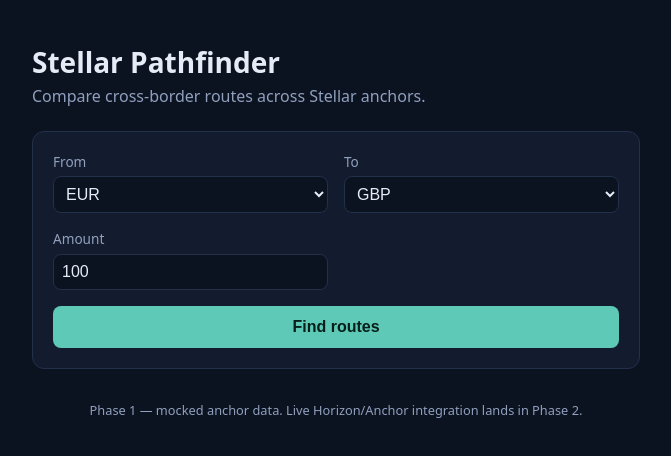
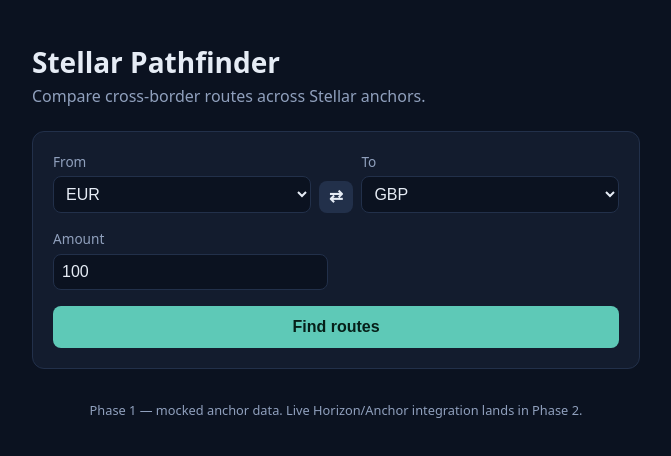
Before and after one commit to BreachDirect/stellar-pathfinder, a React (Vite) app: page / in a window 1280 px wide. Shown: the top 456 px of the page, without its empty margins (304-975 px from the left). Built offline with nearby package versions, Linux system fonts and the light colour scheme.

Commit message:
feat: add swap button to flip source/destination currencies (#13)
One click swaps fromCurrency and toCurrency in RemittanceForm via a
⇄ button placed between the two selects, instead of manually
reselecting both.

```diff
--- a/src/components/RemittanceForm.jsx
+++ b/src/components/RemittanceForm.jsx
@@ -10,6 +10,12 @@ export default function RemittanceForm({ currencies, onSubmit }) {
   const [toCurrency, setToCurrency] = useState(currencies[1] ?? '')
   const [amount, setAmount] = useState('100')
   const [error, setError] = useState(null)
+
+  function handleSwap() {
+    setFromCurrency(toCurrency)
+    setToCurrency(fromCurrency)
+    setError(null)
+  }
 
   function handleSubmit(e) {
     e.preventDefault()
@@ -34,6 +40,7 @@ export default function RemittanceForm({ currencies, onSubmit }) {
 
   return (
     <form className="remittance-form" onSubmit={handleSubmit}>
+      <div className="currency-fields">
         <div className="field">
           <label htmlFor="fromCurrency">From</label>
           <select
@@ -49,6 +56,16 @@ export default function RemittanceForm({ currencies, onSubmit }) {
           </select>
         </div>
 
+        <button
+          type="button"
+          className="swap-button"
+          onClick={handleSwap}
+          aria-label="Swap source and destination currency"
+          title="Swap source and destination"
+        >
+          ⇄
+        </button>
+
         <div className="field">
           <label htmlFor="toCurrency">To</label>
           <select id="toCurrency" value={toCurrency} onChange={(e) => setToCurrency(e.target.value)}>
@@ -58,6 +75,7 @@ export default function RemittanceForm({ currencies, onSubmit }) {
               </option>
             ))}
           </select>
+        </div>
       </div>
 
       <div className="field">
--- a/src/styles.css
+++ b/src/styles.css
@@ -81,6 +81,33 @@ header h1 {
 
 .remittance-form button:hover {
   opacity: 0.9;
+}
+
+.currency-fields {
+  grid-column: 1 / -1;
+  display: grid;
+  grid-template-columns: 1fr auto 1fr;
+  align-items: end;
+  gap: 0.5rem;
+}
+
+.currency-fields .swap-button {
+  grid-column: auto;
+  align-self: end;
+  background: var(--border);
+  color: var(--text);
+  border: none;
+  border-radius: 8px;
+  padding: 0.5rem 0.65rem;
+  font-size: 1.05rem;
+  line-height: 1;
+  cursor: pointer;
+}
+
+.currency-fields .swap-button:hover {
+  background: var(--accent);
+  color: #062019;
+  opacity: 1;
 }
 
 .form-error {
```
Lines whose indentation alone changed are shown as unchanged.
